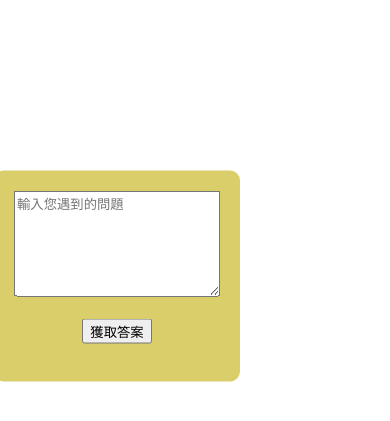
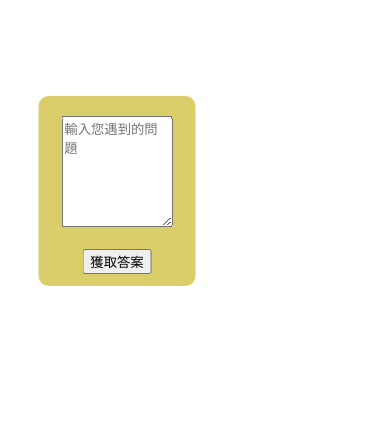
Before and after one commit to Emperor1019859/answer_book, a plain HTML site: page index.html in a window 390 px wide. Shown: the part 315-736 px from the top of the page. Drawn offline with Linux system fonts and the light colour scheme.

Commit message:
update tablet rwd

```diff
--- a/styles.css
+++ b/styles.css
@@ -19,11 +19,6 @@ h1 {
     z-index: -1;
 }
 
-.question {
-    width: 200px;
-    height: 100px;
-}
-
 .left_panel {
     position: absolute;
     top: 70%;
@@ -32,6 +27,11 @@ h1 {
     background-color: rgba(195, 177, 17, 0.624);
     padding: 20px;
     border-radius: 10px;
+}
+
+.question {
+    width: 200px;
+    height: 100px;
 }
 
 .right_panel {
@@ -45,3 +45,29 @@ h1 {
 .quote {
     font-style: italic;
 }
+
+@media screen and (max-width: 820px) {
+    .img {
+        top: 0;
+    }
+
+    .left_panel {
+        top: 60%;
+        left: 30%;
+        width: 30%;
+        height: 30%;
+        max-width: 160px;
+        max-height: 150px;
+    }
+
+    .question {
+        width: 90%;
+        height: 70%;
+    }
+
+    .right_panel {
+        font-size: 18px;
+        top: 60%;
+        right: 13%;
+    }
+}
```
